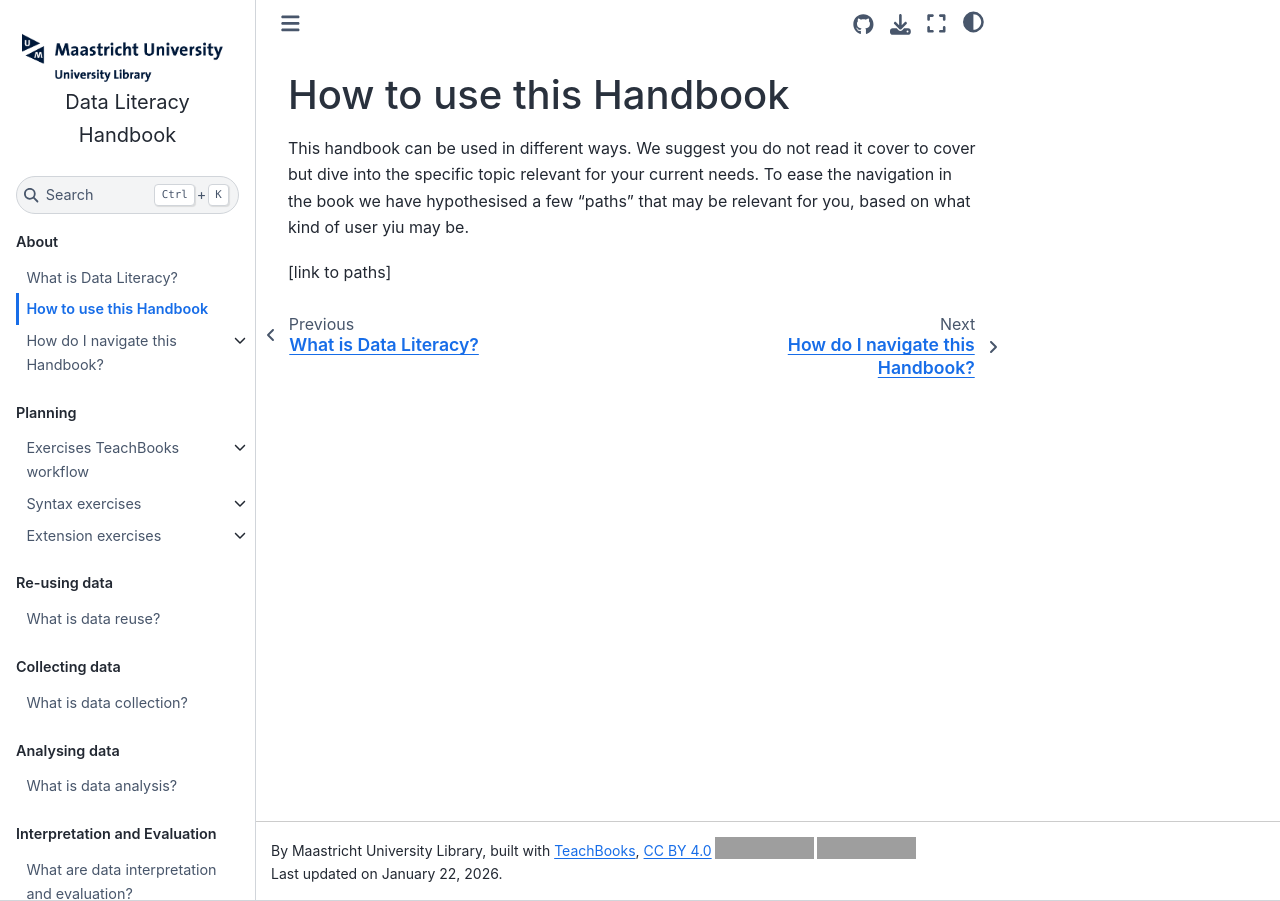
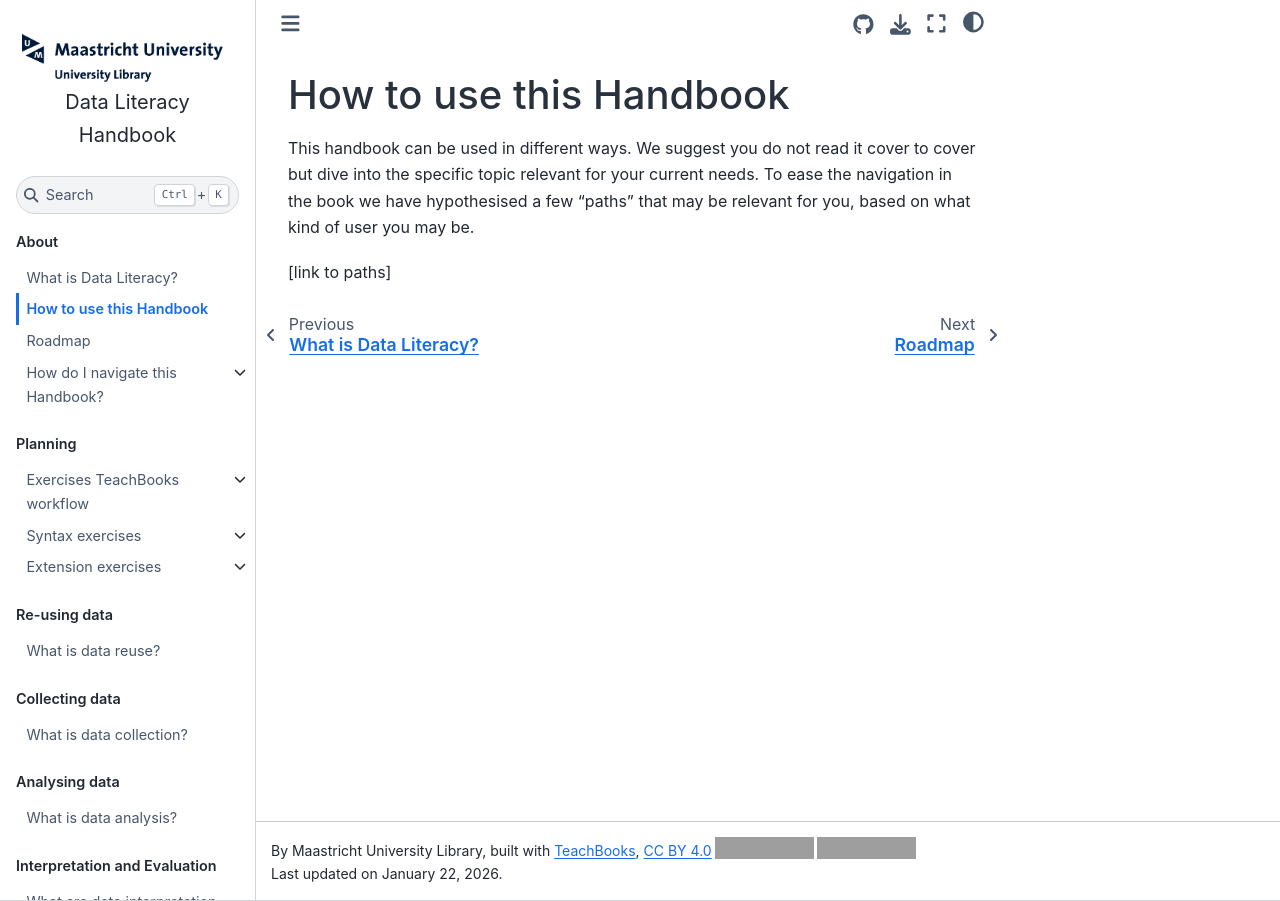
Before and after one commit to PBollini/data-literacy, a Jupyter Book: the page built from book/about/how-to-use-this-handbook.md, in a window 1280 px wide. Built offline with Jupyter Book 1.0.4 settings and Sphinx 7.4.7 and the Sphinx Book theme 1.1.4, drawn with Linux system fonts in a browser that asks for light colours; comment, search, counter and statistics services are not loaded; grey boxes are pictures that could not be loaded.

Commit message:
added repository URL
added repository URL, roadmap page + toc update

```diff
--- a/book/_config.yml
+++ b/book/_config.yml
@@ -33,7 +33,7 @@ sphinx:                                              # Options passed on to the
         text:        Data Literacy Handbook                        # Replace this with your own book title, configuration part of Sphinx (https://www.sphinx-doc.org/en/master/index.html)
         image_light: UM-logo.png             # Put your logo for the light mode here (can be the same as image_dark), configuration part of Sphinx (https://www.sphinx-doc.org/en/master/index.html)
         image_dark:  UM-logo-inverted.png    # Put your logo for the dark mode here (can be the same as image_light), configuration part of Sphinx (https://www.sphinx-doc.org/en/master/index.html)
-      repository_url: "https://github.com/user/repo" # Add your own repo URL here, configuration part of Jupyterbook v1 (https://jupyterbook.org/en/stable/customize/config.html)
+      repository_url: "https://github.com/PBollini/data-literacy" # Add your own repo URL here, configuration part of Jupyterbook v1 (https://jupyterbook.org/en/stable/customize/config.html)
       path_to_docs:          "book"                  # Required for edit_page_button, should be book if you're using TeachBooks package (https://github.com/TeachBooks/TeachBooks) or the TeachBooks deploy book workflow (https://teachbooks.io/manual/external/deploy-book-workflow/README.html), configuration part of Jupyterbook v1 (https://jupyterbook.org/en/stable/customize/config.html)
       repository_branch:     "main"                  # Replace when you change the name of your published branch (required for edit_page_button), configuration part of Jupyterbook v1 (https://jupyterbook.org/en/stable/customize/config.html)
       use_edit_page_button:  true                    # Replace with false if you don't want the edit page button (i.e. if you don't user to propose changes themselves or have a private repo), configuration part of Jupyterbook v1 (https://jupyterbook.org/en/stable/customize/config.html)
--- a/book/_toc.yml
+++ b/book/_toc.yml
@@ -12,6 +12,7 @@ parts:
     chapters:
     - file: about/what-is-data-literacy.md
     - file: about/how-to-use-this-handbook.md
+    - file: about/roadmap.md
     - file: paths/intro.md
       sections:
       - file: paths/BAstudent.md
--- a/book/about/how-to-use-this-handbook.md
+++ b/book/about/how-to-use-this-handbook.md
@@ -1,5 +1,5 @@
 # How to use this Handbook
 
-This handbook can be used in different ways. We suggest you do not read it cover to cover but dive into the specific topic relevant for your current needs. To ease the navigation in the book we have hypothesised a few "paths" that may be relevant for you, based on what kind of user yiu may be.
+This handbook can be used in different ways. We suggest you do not read it cover to cover but dive into the specific topic relevant for your current needs. To ease the navigation in the book we have hypothesised a few "paths" that may be relevant for you, based on what kind of user you may be.
 
 [link to paths]
--- /dev/null
+++ b/book/about/roadmap.md
@@ -0,0 +1 @@
+# Roadmap
```
